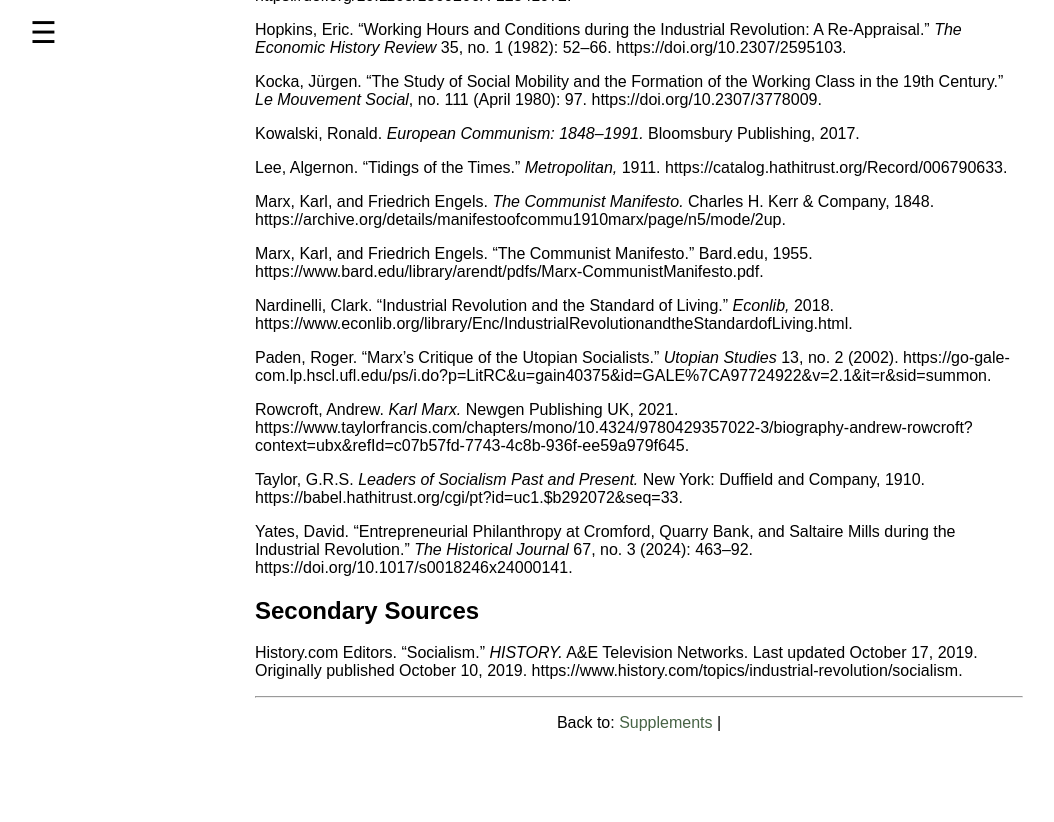
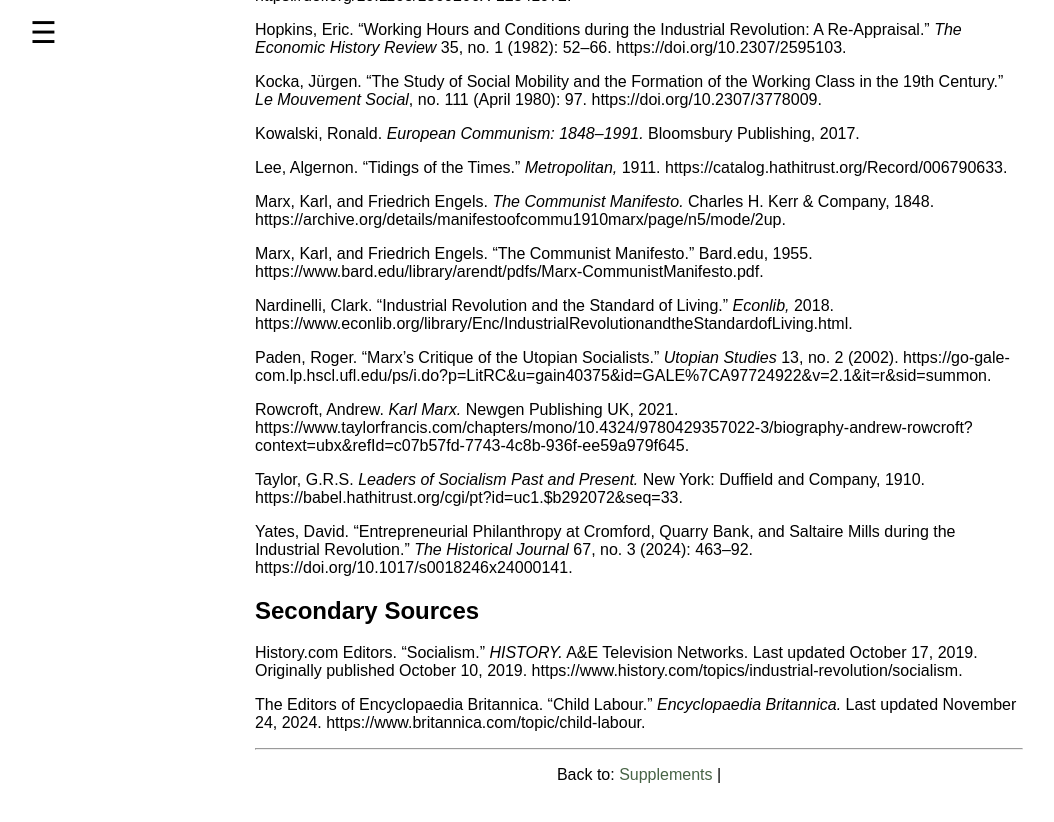
Before and after one commit to isabelbenegas/Isabel-Benegas-EUH3205, a Jekyll site: the page built from 005_bibliography.md, in a window 1280 px wide and 900 px high, scrolled down 727 px. Shown: the top 822 px of the window, without its empty margins (1-1055 px from the left). Built offline with Jekyll 4.4.1, drawn with Linux system fonts in a browser that asks for light colours.

Commit message:
Update 005_bibliography.md

```diff
--- a/005_bibliography.md
+++ b/005_bibliography.md
@@ -49,3 +49,5 @@
 ## Secondary Sources
 
 History.com Editors. “Socialism.” *HISTORY.* A&E Television Networks. Last updated October 17, 2019. Originally published October 10, 2019. https://www.history.com/topics/industrial-revolution/socialism.
+
+The Editors of Encyclopaedia Britannica. "Child Labour." *Encyclopaedia Britannica.* Last updated November 24, 2024. https://www.britannica.com/topic/child-labour.
```
